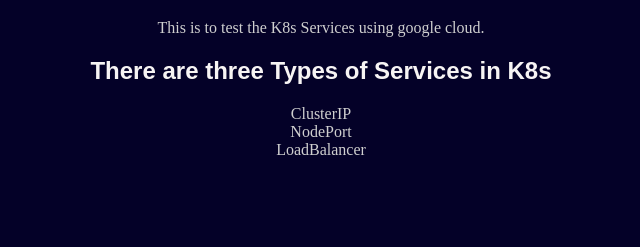
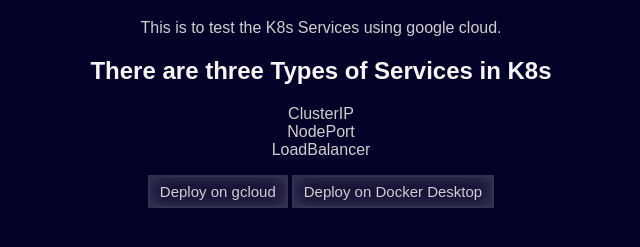
Before and after one commit to tushardwivedi/html-dckr-img, a plain HTML site: page services-cloud.html in a window 1280 px wide. Shown: the part 61-308 px from the top of the page, without its empty margins (319-959 px from the left). Drawn offline with Linux system fonts and the light colour scheme.

Commit message:
Added two button, fixed colors

```diff
--- a/page.css
+++ b/page.css
@@ -1,5 +1,4 @@
 body {
-    /*background-color:rgb(14, 15, 15)*/
     background-color: rgb(4,1,40)
 }
 h1,h2 {
@@ -8,8 +7,25 @@ h1,h2 {
     text-align: center;
 }
 p,ul {
+    font-family: sans-serif;
     list-style-type: none;
     color:rgb(207,207,207);
     padding: 0;
     text-align: center;
 }
+
+button {
+    background-color: rgb(255,255,255,0.05);
+    color: rgb(207,207,207);
+    padding: 6px 10px;
+    font-size: 15px;
+    border: 2px solid #f7f4f4;
+    box-shadow: rgba(255, 255, 255, 0.2) 0px 0px 20px 0px inset;
+    opacity: 1;
+    border-color: rgba(255, 255, 255, 0.15);
+    transition: background-color 0.3s, color 0.3s;
+}
+button:hover {
+    background-color: rgba(255, 255, 255, 0.15);
+    color: rgb(207,207,207);
+}
--- a/services-cloud.html
+++ b/services-cloud.html
@@ -9,6 +9,7 @@
     <link rel="stylesheet" href="page.css">
 </head>
 <body>
+    <main>
     <h1><strong>K8s</strong> Services on Cloud.</h1>
     <p>This is to test the K8s Services using google cloud.</p>
     <h2>There are three Types of Services in K8s</h2>
@@ -17,5 +18,9 @@
         <li>NodePort</li>
         <li>LoadBalancer</li>
     </ul>
+    <div style="text-align: center;">
+        <button>Deploy on gcloud</button> <button>Deploy on Docker Desktop</button>
+    </div>
+    </main>
 </body>
 </html>
```
